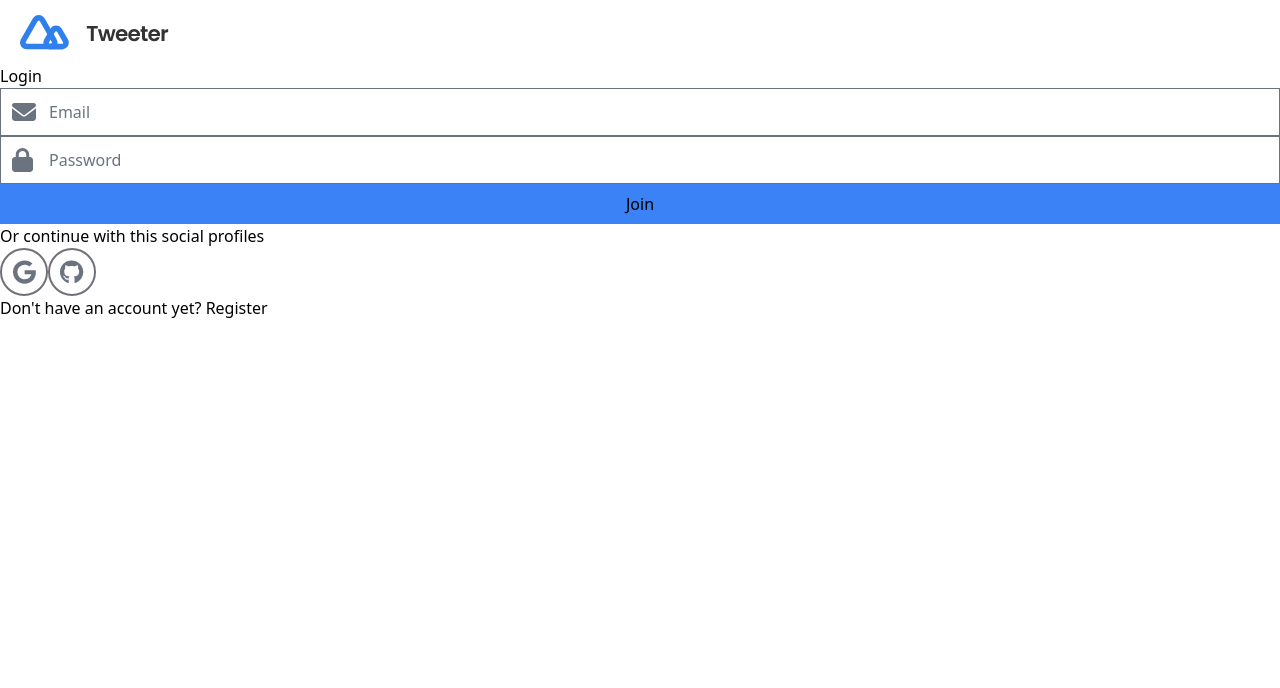
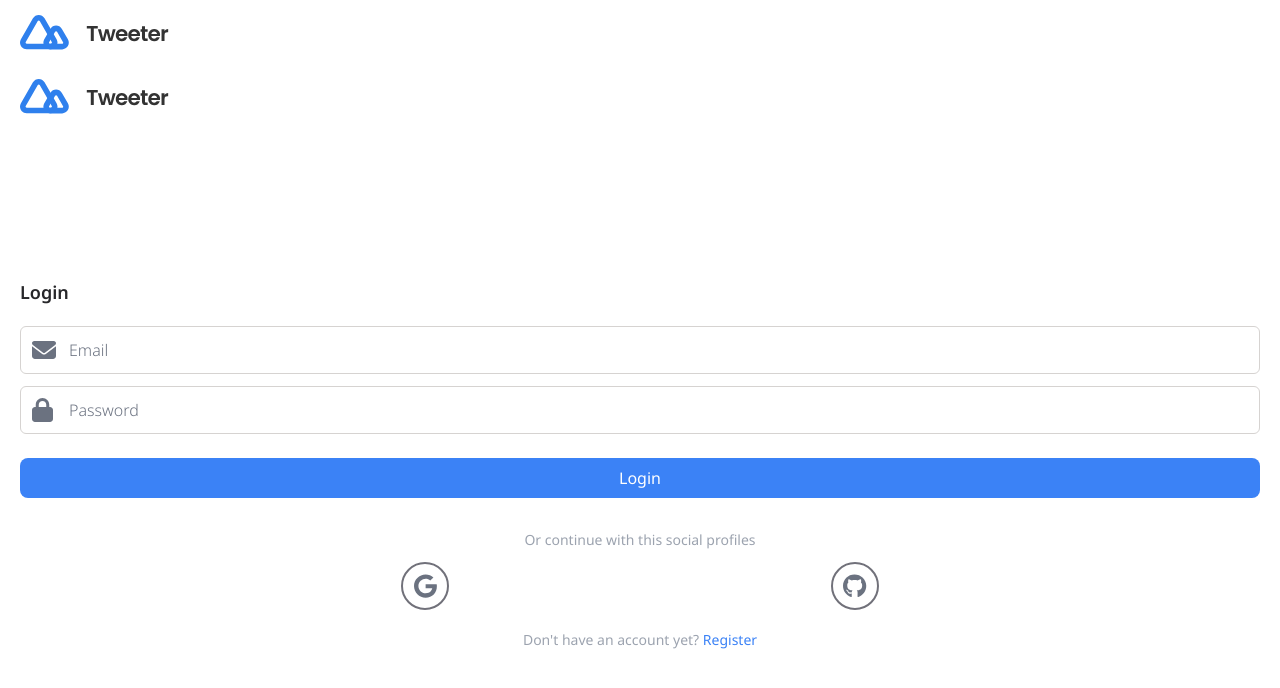
Before and after one commit to sarrietav-dev/tweeter, a Next.js app: page /login in a window 1280 px wide. Shown: the top 688 px of the page. Built offline with nearby package versions, Linux system fonts and the light colour scheme.

Commit message:
Add layout and login page components

```diff
--- /dev/null
+++ b/app/(auth)/layout.tsx
@@ -0,0 +1,35 @@
+import type { Metadata } from "next";
+import { Noto_Sans, Poppins } from "next/font/google";
+import "../globals.css";
+import clsx from "clsx";
+import Nav from "../components/Nav";
+import "@fortawesome/fontawesome-svg-core/styles.css";
+import { config } from "@fortawesome/fontawesome-svg-core";
+config.autoAddCss = false;
+
+const poppins = Poppins({ display: "swap", weight: ["500", "600"], subsets: ["latin"], variable: '--font-poppins' })
+const notoSans = Noto_Sans({ display: "swap", weight: ["300", "400", "500", "600"], subsets: ["latin"], variable: '--font-noto' })
+
+export const metadata: Metadata = {
+  title: "Tweeter",
+  description: "A X clone (formerly Twitter) built with Next.js and Tailwind CSS.",
+};
+
+export default function RootLayout({
+  children,
+}: Readonly<{
+  children: React.ReactNode;
+}>) {
+  const fonts = clsx(poppins.variable, notoSans.variable, "font-noto", "min-h-dvh", "flex", "flex-col")
+
+  return (
+    <html lang="en">
+      <body className={fonts}>
+        <Nav />
+        <main className="grow flex flex-col justify-center">
+          {children}
+      </main>
+      </body>
+    </html>
+  );
+}
--- /dev/null
+++ b/app/(auth)/login/page.tsx
@@ -0,0 +1,37 @@
+import { faEnvelope, faLock } from '@fortawesome/free-solid-svg-icons'
+import { faGoogle, faGithub } from '@fortawesome/free-brands-svg-icons'
+import Link from '@/components/Link'
+import TextFormField from '@/components/FormField'
+import Button from '@/components/Button'
+import IconButton from '@/components/IconButton'
+import Text from '@/components/Text'
+
+export default function LoginPage() {
+  return (
+    <div className='px-5 flex flex-col gap-5'>
+      <div>
+        <Text type='heading' className='font-semibold text-lg'>
+          Login
+        </Text>
+      </div>
+
+      <form className='flex flex-col gap-3'>
+        <TextFormField icon={faEnvelope} label='Email' type='email' name='email' />
+        <TextFormField icon={faLock} label='Password' type='password' name='password' />
+        <Button className='my-3' label='Login' type='submit' />
+      </form>
+
+      <div className='space-y-3'>
+        <Text type='secondary' className='text-center'>Or continue with this social profiles</Text>
+        <div className='flex items-center justify-evenly'>
+          <IconButton type='submit' icon={faGoogle} />
+          <IconButton type='submit' icon={faGithub} />
+        </div>
+      </div>
+
+      <Text type='secondary' className='text-center'>
+        Don&apos;t have an account yet? <Link href="/register">Register</Link>
+      </Text>
+    </div>
+  )
+}
--- a/app/login/page.tsx
+++ /dev/null
@@ -1,43 +0,0 @@
-import { FontAwesomeIcon } from '@fortawesome/react-fontawesome'
-import { faEnvelope, faLock } from '@fortawesome/free-solid-svg-icons'
-import { faGoogle, faGithub } from '@fortawesome/free-brands-svg-icons'
-import Link from 'next/link'
-
-export default function LoginPage() {
-  return (
-    <div>
-      <h1>
-        Login
-      </h1>
-
-      <form>
-        <div className="relative">
-          <FontAwesomeIcon icon={faEnvelope} size='xl' height={100} className="absolute inset-y-3 left-3 text-gray-500" />
-          <input type="email" name="email" id="email" placeholder='Email' className='size-full px-12 py-3' />
-        </div>
-        <div className="relative">
-          <FontAwesomeIcon icon={faLock} size='xl' height={100} className="absolute inset-y-3 left-3 text-gray-500" />
-          <input type="password" name="password" id="password" placeholder='Password' className='size-full px-12 py-3' />
-        </div>
-        <button type='submit' className='bg-blue-500 w-full px-5 py-2'>
-          Join
-        </button>
-      </form>
-
-      <p>Or continue with this social profiles</p>
-
-      <div>
-        <button className='border-2 border-zinc-500 rounded-full size-12'>
-          <FontAwesomeIcon icon={faGoogle} size='xl' height={100} className="inset-y-3 left-3 text-gray-500" />
-        </button>
-        <button className='border-2 border-zinc-500 rounded-full size-12'>
-          <FontAwesomeIcon icon={faGithub} size='xl' height={100} className="inset-y-3 left-3 text-gray-500" />
-        </button>
-      </div>
-
-      <p>
-        Don&apos;t have an account yet? <Link href="/register">Register</Link>
-      </p>
-    </div>
-  )
-}
--- a/app/register/page.tsx
+++ /dev/null
@@ -1,50 +0,0 @@
-import { FontAwesomeIcon } from '@fortawesome/react-fontawesome'
-import { faEnvelope, faLock, faPerson } from '@fortawesome/free-solid-svg-icons'
-import { faGoogle, faGithub } from '@fortawesome/free-brands-svg-icons'
-import Link from 'next/link'
-
-export default function RegisterPage() {
-  return (
-    <div>
-      <h1>
-        Join Tweeter today.
-      </h1>
-      <p>
-        Connect with your friends — and other fascinating people. Get in-the-moment updates on the things that interest you. And watch events unfold, in real time, from every angle.
-      </p>
-
-      <form action="">
-        <div className="relative">
-          <FontAwesomeIcon icon={faPerson} size='xl' height={100} className="absolute inset-y-3 left-3 text-gray-500" />
-          <input type="text" name="name" id="name" placeholder='Your name' className='size-full px-12 py-3' />
-        </div>
-        <div className="relative">
-          <FontAwesomeIcon icon={faEnvelope} size='xl' height={100} className="absolute inset-y-3 left-3 text-gray-500" />
-          <input type="email" name="email" id="email" placeholder='Email' className='size-full px-12 py-3' />
-        </div>
-        <div className="relative">
-          <FontAwesomeIcon icon={faLock} size='xl' height={100} className="absolute inset-y-3 left-3 text-gray-500" />
-          <input type="password" name="password" id="password" placeholder='Password' className='size-full px-12 py-3' />
-        </div>
-        <button type='submit' className='bg-blue-500 w-full px-5 py-2'>
-          Join
-        </button>
-      </form>
-
-      <p>Or continue with this social profiles</p>
-
-      <div>
-        <button className='border-2 border-zinc-500 rounded-full size-12'>
-          <FontAwesomeIcon icon={faGoogle} size='xl' height={100} className="inset-y-3 left-3 text-gray-500" />
-        </button>
-        <button className='border-2 border-zinc-500 rounded-full size-12'>
-          <FontAwesomeIcon icon={faGithub} size='xl' height={100} className="inset-y-3 left-3 text-gray-500" />
-        </button>
-      </div>
-
-      <p>
-        Already have an account? <Link href="/login">Login</Link>
-      </p>
-    </div>
-  )
-}
```
